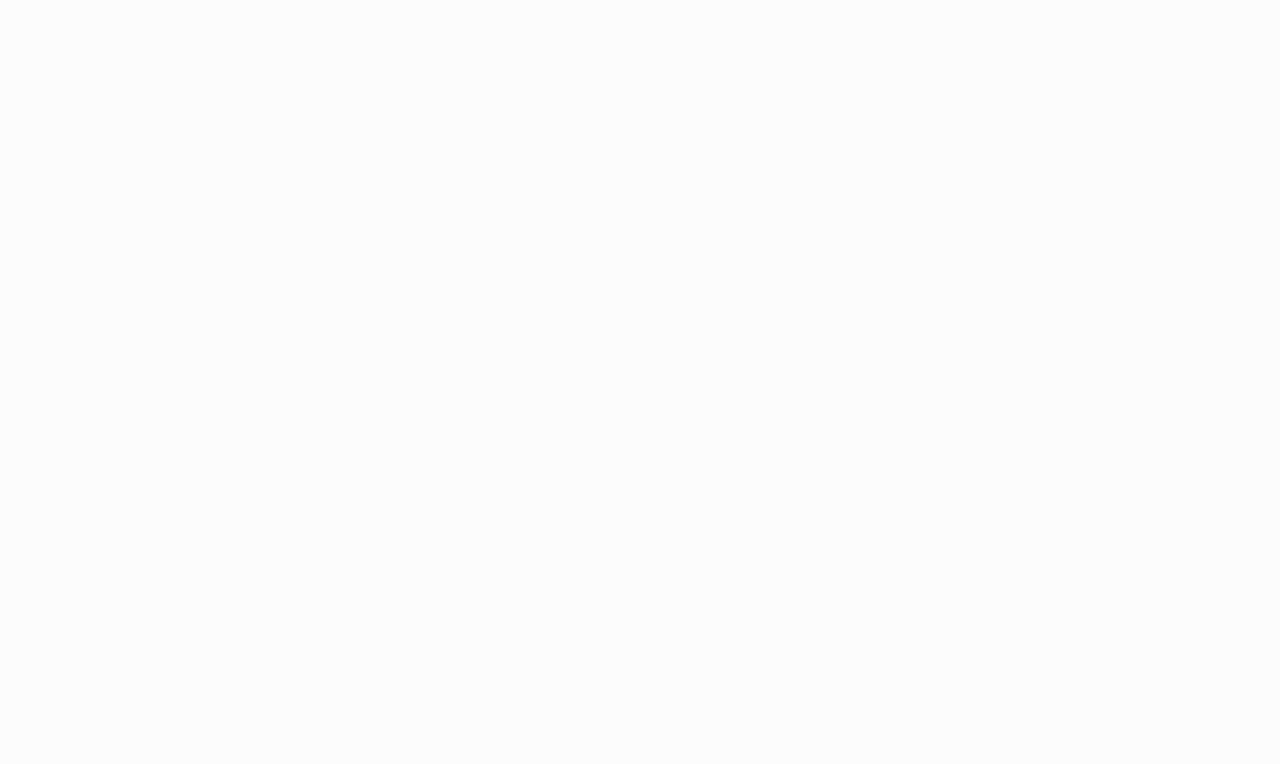
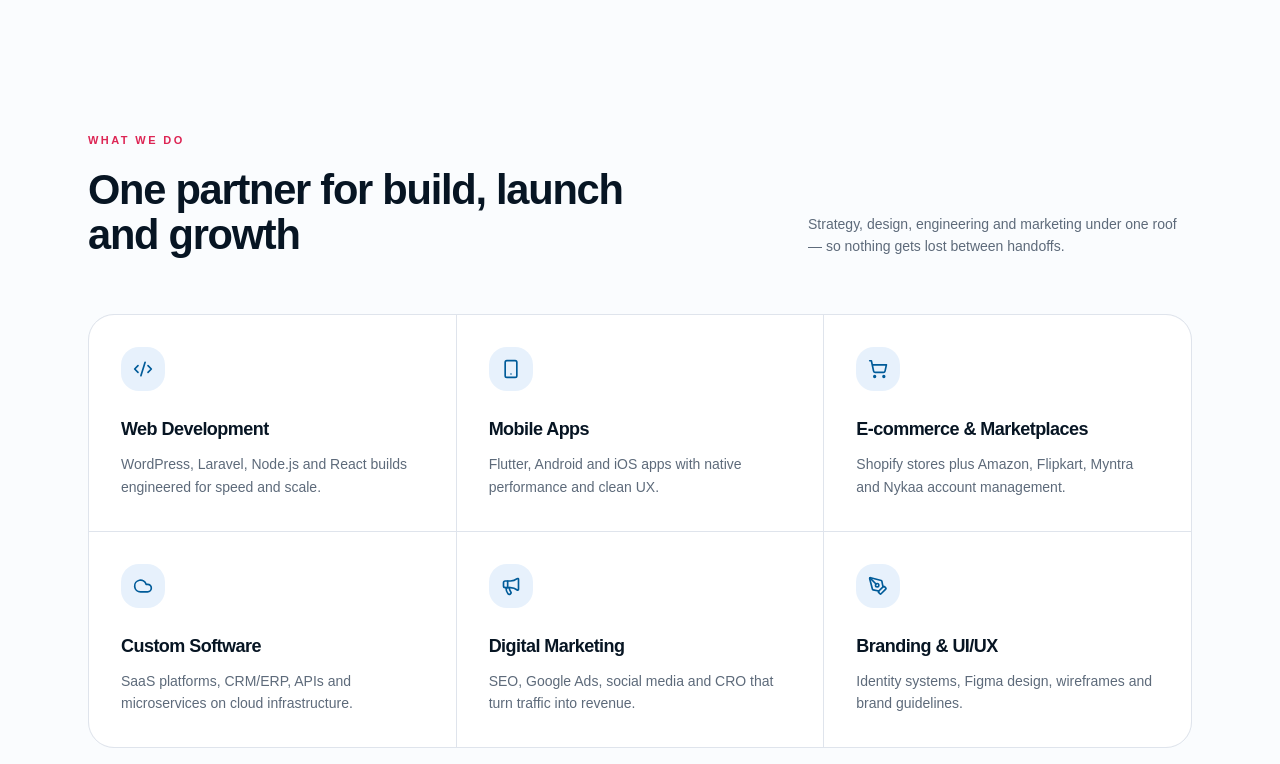
Before and after one commit to shubhamnar93/tcongs-redesgin, a Next.js app: page / in a window 1280 px wide. Shown: the part 2478-3242 px from the top of the page. Before the commit the page ends 2589 px from the top, so only its background shows below. Built offline with nearby package versions, Linux system fonts and the light colour scheme.

Commit message:
service section

```diff
--- a/src/app/page.tsx
+++ b/src/app/page.tsx
@@ -1,5 +1,6 @@
 import { Familiar } from "@/components/Familiar";
 import { Hero } from "@/components/Hero";
+import { Services } from "@/components/Services";
 
 export default function Home() {
   return (
@@ -7,6 +8,7 @@
       <main className="">
         <Hero />
         <Familiar />
+        <Services />
       </main>
     </div>
   );
--- /dev/null
+++ b/src/components/Services.tsx
@@ -0,0 +1,81 @@
+type ServiceCard = { svg: React.ReactNode, heading: string, paragraph: string }
+const serviceData: ServiceCard[] = [
+  {
+    svg: (
+      <svg xmlns="http://www.w3.org/2000/svg" width="24" height="24" viewBox="0 0 24 24" fill="none" stroke="currentColor" strokeWidth="2" strokeLinecap="round" strokeLinejoin="round" className="lucide lucide-code-xml h-5 w-5" aria-hidden="true" data-tsd-source="/src/routes/index.tsx:458:17">
+        <path d="m18 16 4-4-4-4"></path><path d="m6 8-4 4 4 4"></path><path d="m14.5 4-5 16"></path></svg>
+    ),
+    heading: "Web Development",
+    paragraph: "WordPress, Laravel, Node.js and React builds engineered for speed and scale."
+  },
+  {
+    svg: (
+      <svg xmlns="http://www.w3.org/2000/svg" width="24" height="24" viewBox="0 0 24 24" fill="none" stroke="currentColor" strokeWidth="2" strokeLinecap="round" strokeLinejoin="round" className="lucide lucide-smartphone h-5 w-5" aria-hidden="true" data-tsd-source="/src/routes/index.tsx:458:17"><rect width="14" height="20" x="5" y="2" rx="2" ry="2"></rect><path d="M12 18h.01"></path></svg>
+    ),
+    heading: "Mobile Apps",
+    paragraph: "Flutter, Android and iOS apps with native performance and clean UX."
+  },
+  {
+    svg: (
+      <svg xmlns="http://www.w3.org/2000/svg" width="24" height="24" viewBox="0 0 24 24" fill="none" stroke="currentColor" strokeWidth="2" strokeLinecap="round" strokeLinejoin="round" className="lucide lucide-shopping-cart h-5 w-5" aria-hidden="true" data-tsd-source="/src/routes/index.tsx:458:17"><circle cx="8" cy="21" r="1"></circle><circle cx="19" cy="21" r="1"></circle><path d="M2.05 2.05h2l2.66 12.42a2 2 0 0 0 2 1.58h9.78a2 2 0 0 0 1.95-1.57l1.65-7.43H5.12"></path></svg>
+    ),
+    heading: "E-commerce & Marketplaces",
+    paragraph: "Shopify stores plus Amazon, Flipkart, Myntra and Nykaa account management."
+  },
+  {
+    svg: (
+      <svg xmlns="http://www.w3.org/2000/svg" width="24" height="24" viewBox="0 0 24 24" fill="none" stroke="currentColor" strokeWidth="2" strokeLinecap="round" strokeLinejoin="round" className="lucide lucide-cloud h-5 w-5" aria-hidden="true" data-tsd-source="/src/routes/index.tsx:458:17"><path d="M17.5 19H9a7 7 0 1 1 6.71-9h1.79a4.5 4.5 0 1 1 0 9Z"></path></svg>
+    ),
+    heading: "Custom Software",
+    paragraph: "SaaS platforms, CRM/ERP, APIs and microservices on cloud infrastructure."
+  },
+  {
+    svg: (
+      <svg xmlns="http://www.w3.org/2000/svg" width="24" height="24" viewBox="0 0 24 24" fill="none" stroke="currentColor" strokeWidth="2" strokeLinecap="round" strokeLinejoin="round" className="lucide lucide-megaphone h-5 w-5" aria-hidden="true" data-tsd-source="/src/routes/index.tsx:458:17"><path d="M11 6a13 13 0 0 0 8.4-2.8A1 1 0 0 1 21 4v12a1 1 0 0 1-1.6.8A13 13 0 0 0 11 14H5a2 2 0 0 1-2-2V8a2 2 0 0 1 2-2z"></path><path d="M6 14a12 12 0 0 0 2.4 7.2 2 2 0 0 0 3.2-2.4A8 8 0 0 1 10 14"></path><path d="M8 6v8"></path></svg>
+    ),
+    heading: "Digital Marketing",
+    paragraph: "SEO, Google Ads, social media and CRO that turn traffic into revenue."
+  },
+  {
+    svg: (
+      <svg xmlns="http://www.w3.org/2000/svg" width="24" height="24" viewBox="0 0 24 24" fill="none" stroke="currentColor" strokeWidth="2" strokeLinecap="round" strokeLinejoin="round" className="lucide lucide-pen-tool h-5 w-5" aria-hidden="true" data-tsd-source="/src/routes/index.tsx:458:17"><path d="M15.707 21.293a1 1 0 0 1-1.414 0l-1.586-1.586a1 1 0 0 1 0-1.414l5.586-5.586a1 1 0 0 1 1.414 0l1.586 1.586a1 1 0 0 1 0 1.414z"></path><path d="m18 13-1.375-6.874a1 1 0 0 0-.746-.776L3.235 2.028a1 1 0 0 0-1.207 1.207L5.35 15.879a1 1 0 0 0 .776.746L13 18"></path><path d="m2.3 2.3 7.286 7.286"></path><circle cx="11" cy="11" r="2"></circle></svg>
+    ),
+    heading: "Branding & UI/UX",
+    paragraph: "Identity systems, Figma design, wireframes and brand guidelines."
+  }
+
+]
+
+
+export const Services = () => {
+  return (
+    <section className="mx-auto max-w-6xl px-6 py-4 md:py-4">
+      <div className="flex flex-col gap-6 md:flex-row md:items-end md:justify-between">
+        <div className="max-w-xl">
+          <span className="text-[11px] font-semibold uppercase tracking-[0.22em] text-crimson">What we do</span>
+          <h2 className="mt-4 text-2xl font-bold text-foreground md:text-[2.6rem] md:leading-[1.1]">
+            One partner for build, launch and growth
+          </h2>
+        </div>
+        <p className="max-w-sm text-sm leading-relaxed text-muted-foreground">
+          Strategy, design, engineering and marketing under one roof — so nothing gets lost between handoffs.
+        </p>
+      </div>
+      <div className="mt-14 grid gap-px overflow-hidden rounded-3xl border border-border bg-border sm:grid-cols-2 lg:grid-cols-3">
+        {serviceData.map((sd, index) => <ServiceCard key={`service-${index}`} svg={sd.svg} heading={sd.heading} paragraph={sd.paragraph} />)}
+      </div>
+    </section>
+  )
+}
+
+const ServiceCard = ({ svg, heading, paragraph }: ServiceCard) => {
+  return (
+    <article className="group relative bg-card p-8 transition-colors hover:bg-secondary/50">
+      <span className="absolute inset-x-0 top-0 h-0.5 scale-x-0 bg-gradient-to-r from-gold to-crimson transition-transform duration-300 group-hover:scale-x-100" />
+      <div className="flex h-11 w-11 items-center justify-center rounded-xl bg-accent text-brand transition-colors group-hover:bg-brand group-hover:text-brand-foreground">{svg}</div>
+      <h3 className="mt-6 text-lg font-semibold text-foreground">{heading}</h3>
+      <p className="mt-2.5 text-sm leading-relaxed text-muted-foreground">{paragraph}</p>
+    </article>
+
+  )
+}
```
